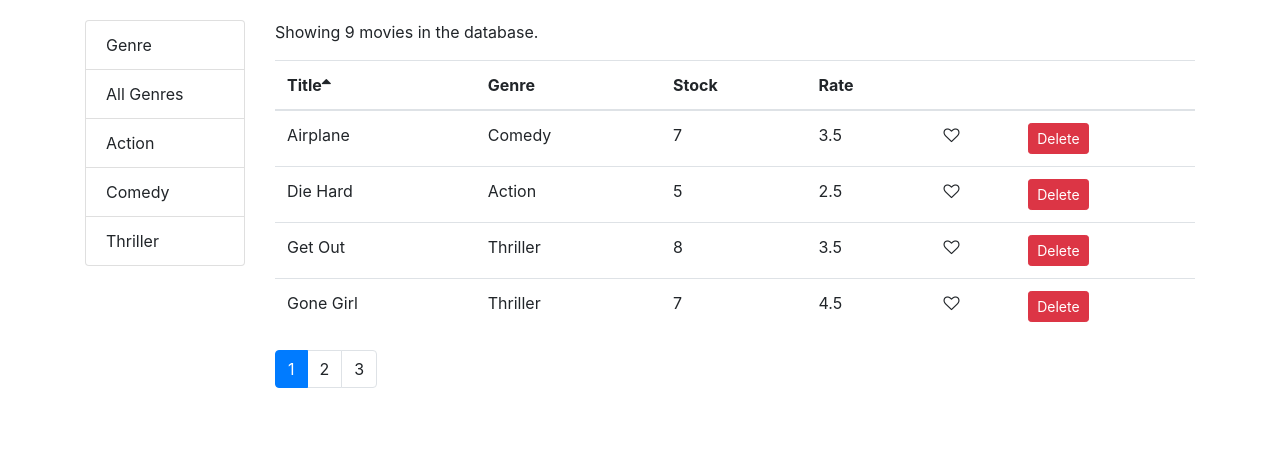
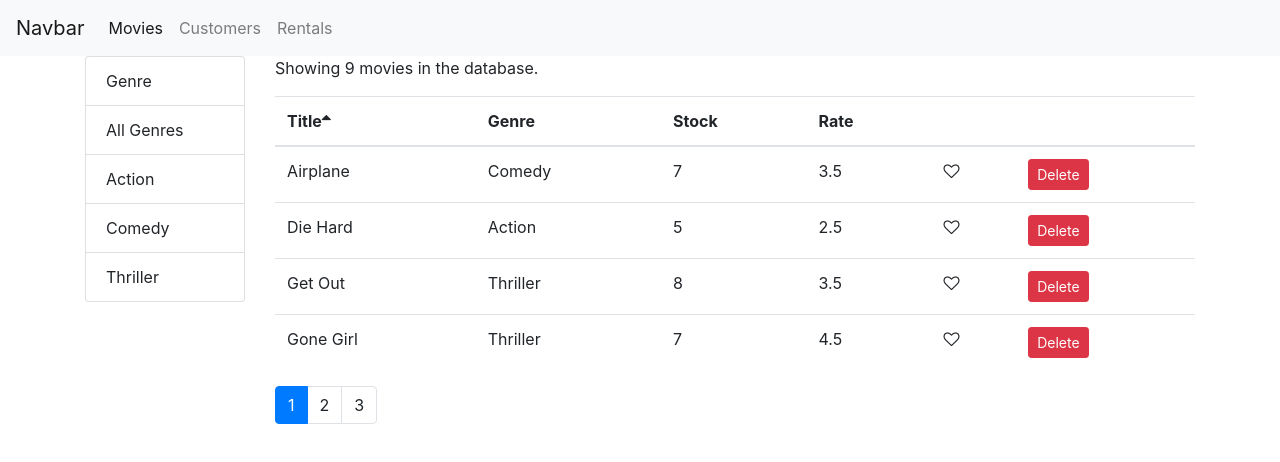
Before and after one commit to aindriu80/vidly-react, a React (Create React App) app: page /movies in a window 1280 px wide. Shown: the top 462 px of the page. Built offline with nearby package versions, Linux system fonts and the light colour scheme.

Commit message:
Adding Navbar to Vidly

```diff
--- a/src/App.js
+++ b/src/App.js
@@ -1,14 +1,12 @@
 // import Counters from './components/counters';
 import React, { Component } from 'react';
 import Movies from './components/movies';
-import Navbar from './components/nav-bar';
 import { Route, Redirect, Switch } from 'react-router-dom';
-
-import './App.css';
-import NavBar from './components/nav-bar';
+import NavBar from './components/navBar';
 import Customers from './components/customers';
 import NotFound from './components/notFound';
 import Rentals from './components/rentals';
+import './App.css';
 
 class App extends Component {
   state = {
@@ -70,6 +68,8 @@ class App extends Component {
   render() {
     // console.log('App - rendered');
     return (
+      <React.Fragment>
+        <NavBar />
         <main className="container">
           <Switch>
             <Route path="/movies" component={Movies}></Route>
@@ -82,6 +82,7 @@ class App extends Component {
           {/* <NavBar />
         <Movies /> */}
         </main>
+      </React.Fragment>
 
       // < React.Fragment >
       //   <Navbar totalCounters={this.state.counters.filter(c => c.value > 0).length} />
--- /dev/null
+++ b/src/components/navBar.jsx
@@ -0,0 +1,31 @@
+import React, { PureComponent } from 'react';
+import { Link, NavLink } from 'react-router-dom';
+
+const NavBar = () => {
+    return (
+        <nav className="navbar navbar-expand-lg navbar-light bg-light">
+            <Link className="navbar-brand" to="/">Navbar</Link>
+            <button className="navbar-toggler" type="button" data-toggle="collapse" data-target="#navbarNav" aria-controls="navbarNav" aria-expanded="false" aria-label="Toggle navigation">
+                <span className="navbar-toggler-icon"></span>
+            </button>
+            <div className="collapse navbar-collapse" id="navbarNav">
+                <ul className="navbar-nav">
+                    <li className="nav-item">
+                        <NavLink className="nav-link" to="/movies">Movies <span className="sr-only">(current)</span></NavLink>
+                    </li>
+                    <li className="nav-item">
+                        <NavLink className="nav-link" to="/customers">Customers</NavLink>
+                    </li>
+                    <li className="nav-item">
+                        <NavLink className="nav-link" to="/rentals">Rentals</NavLink>
+                    </li>
+                    {/* <li className="nav-item">
+                        <NavLink className="nav-link disabled" to="#">Disabled</NavLink>
+                    </li> */}
+                </ul>
+            </div>
+        </nav>
+    );
+}
+
+export default NavBar;
--- a/src/index.css
+++ b/src/index.css
@@ -1,9 +1,12 @@
 body {
   margin: 0;
-  padding: 20px 0 0 0 ;
+  padding: 0 0 0 0 ;
   font-family: sans-serif;
 }
 
+.navbar{
+  margin-bottom: 3-px;
+}
 .clickable {
   cursor: pointer;
 }
```
Lines whose indentation alone changed are shown as unchanged.
